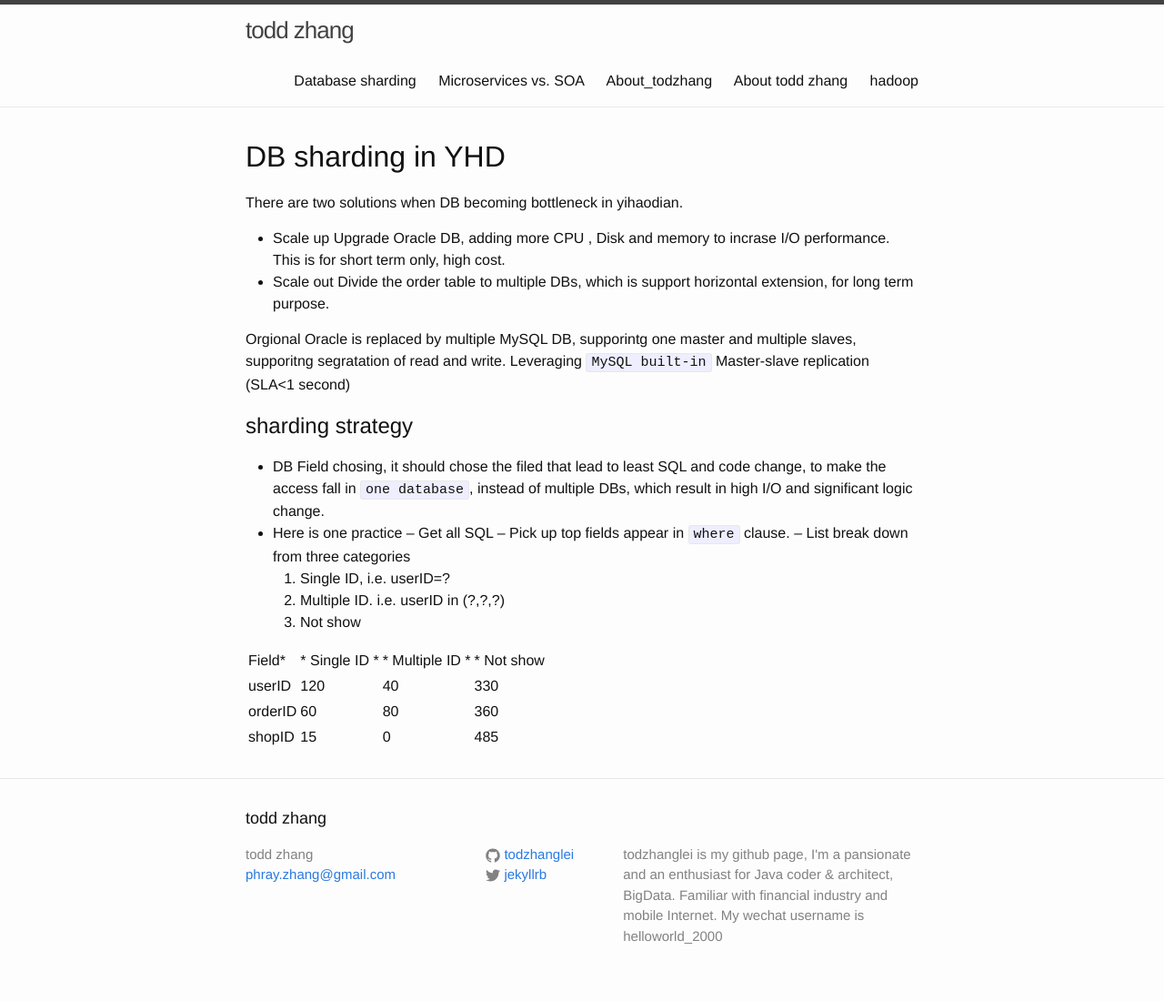
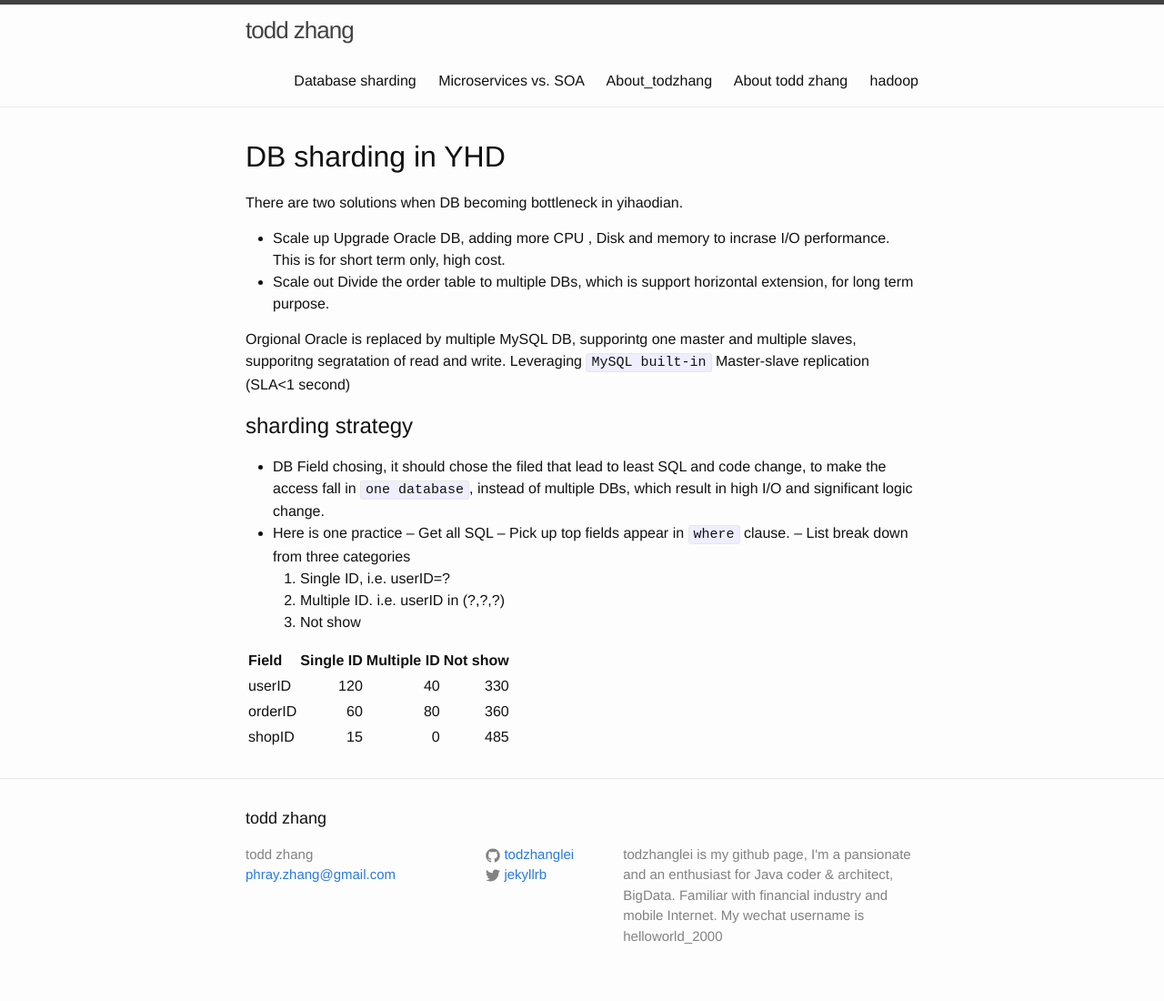
Before and after one commit to CloudsDocker/todzhanglei.github.io, a Jekyll site: the page built from DBSharding.md, in a window 1280 px wide. Shown: the whole page at 91% size. Built offline with Jekyll 4.4.1, drawn with Linux system fonts in a browser that asks for light colours.

```diff
--- a/DBSharding.md
+++ b/DBSharding.md
@@ -25,7 +25,8 @@ Orgional Oracle is replaced by multiple MySQL DB, supporintg one master and mult
 1. Multiple ID. i.e. userID in (?,?,?)
 1. Not show
 
-|Field*|* Single ID *|* Multiple ID *|* Not show|
-userID | 120 | 40| 330
-orderID | 60 | 80| 360
-shopID | 15 | 0| 485
+|Field| Single ID | Multiple ID | Not show|
+|:---| ---:| ---:| ---:|
+|userID | 120 | 40| 330|
+|orderID | 60 | 80| 360|
+|shopID | 15 | 0| 485|
```
